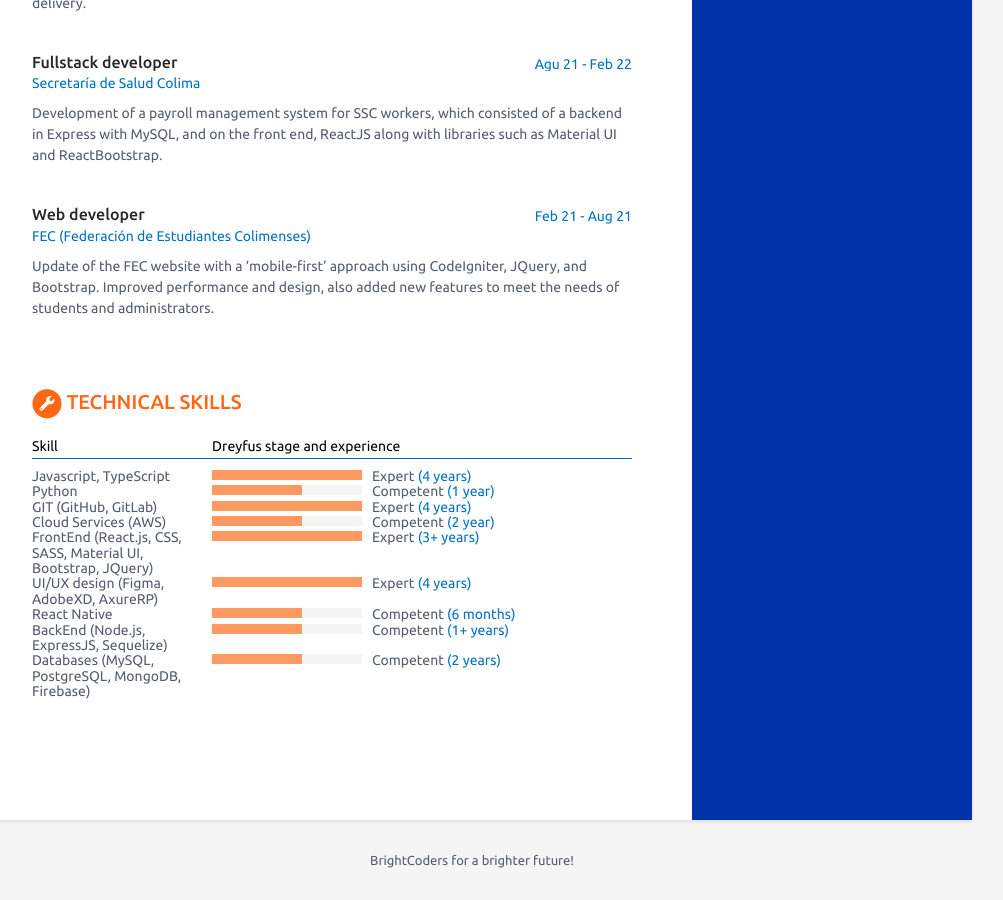
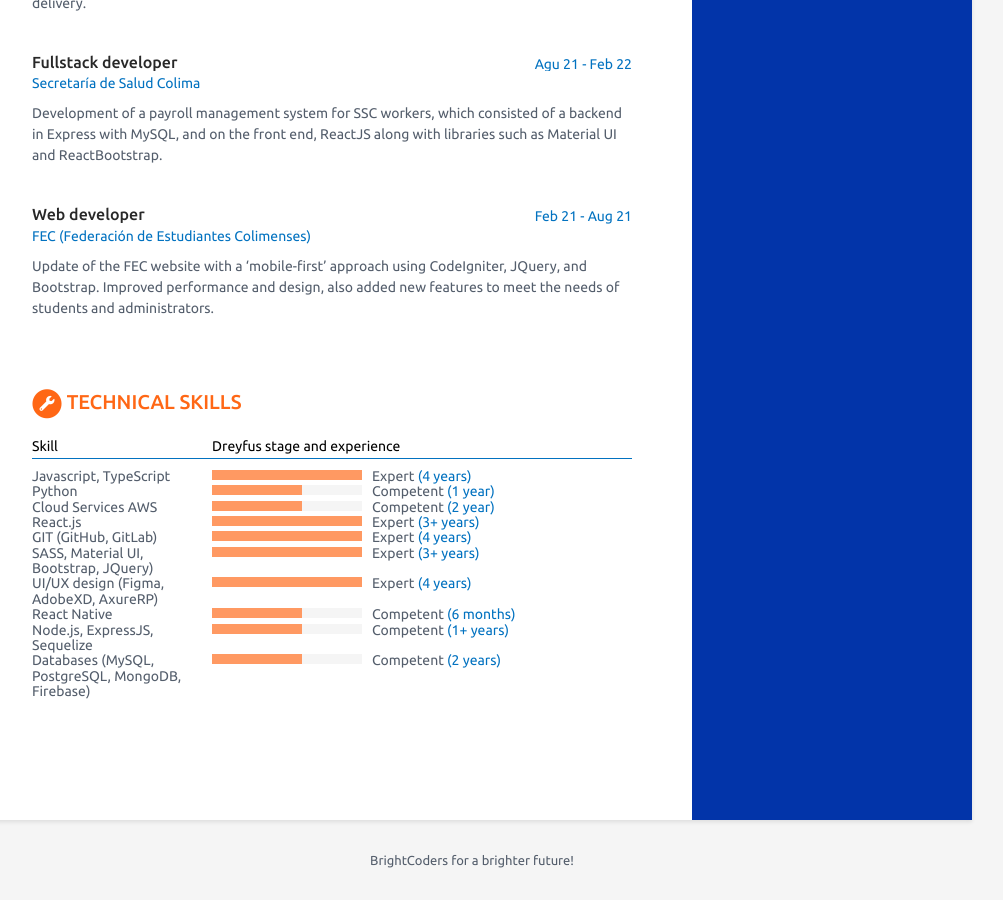
Before and after one commit to BrightCoders-Institute/scorecard-vrojas2, a Jekyll site: the page built from index.html, in a window 1280 px wide and 900 px high, scrolled down 1234 px. Shown: the whole window, without its empty margins (168-1171 px from the left). Built offline with Jekyll 4.4.1, drawn with Linux system fonts in a browser that asks for light colours.

Commit message:
update skills tech

```diff
--- a/_data/data.yml
+++ b/_data/data.yml
@@ -146,17 +146,22 @@ skills:
       level-name: Competent
       time: 1 year
 
+    - name: Cloud Services AWS
+      level: 60%
+      level-name: Competent
+      time: 2 year
+
+    - name: React.js
+      level: 100%
+      level-name: Expert
+      time: 3+ years
+
     - name: GIT (GitHub, GitLab)
       level: 100%
       level-name: Expert
       time: 4 years
 
-    - name: Cloud Services (AWS)
-      level: 60%
-      level-name: Competent
-      time: 2 year
-
-    - name: FrontEnd (React.js, CSS, SASS, Material UI, Bootstrap, JQuery)
+    - name: SASS, Material UI, Bootstrap, JQuery)
       level: 100%
       level-name: Expert
       time: 3+ years
@@ -171,7 +176,7 @@ skills:
       level-name: Competent
       time: 6 months
 
-    - name: BackEnd (Node.js, ExpressJS, Sequelize)
+    - name: Node.js, ExpressJS, Sequelize
       level: 60%
       level-name: Competent
       time: 1+ years
```
